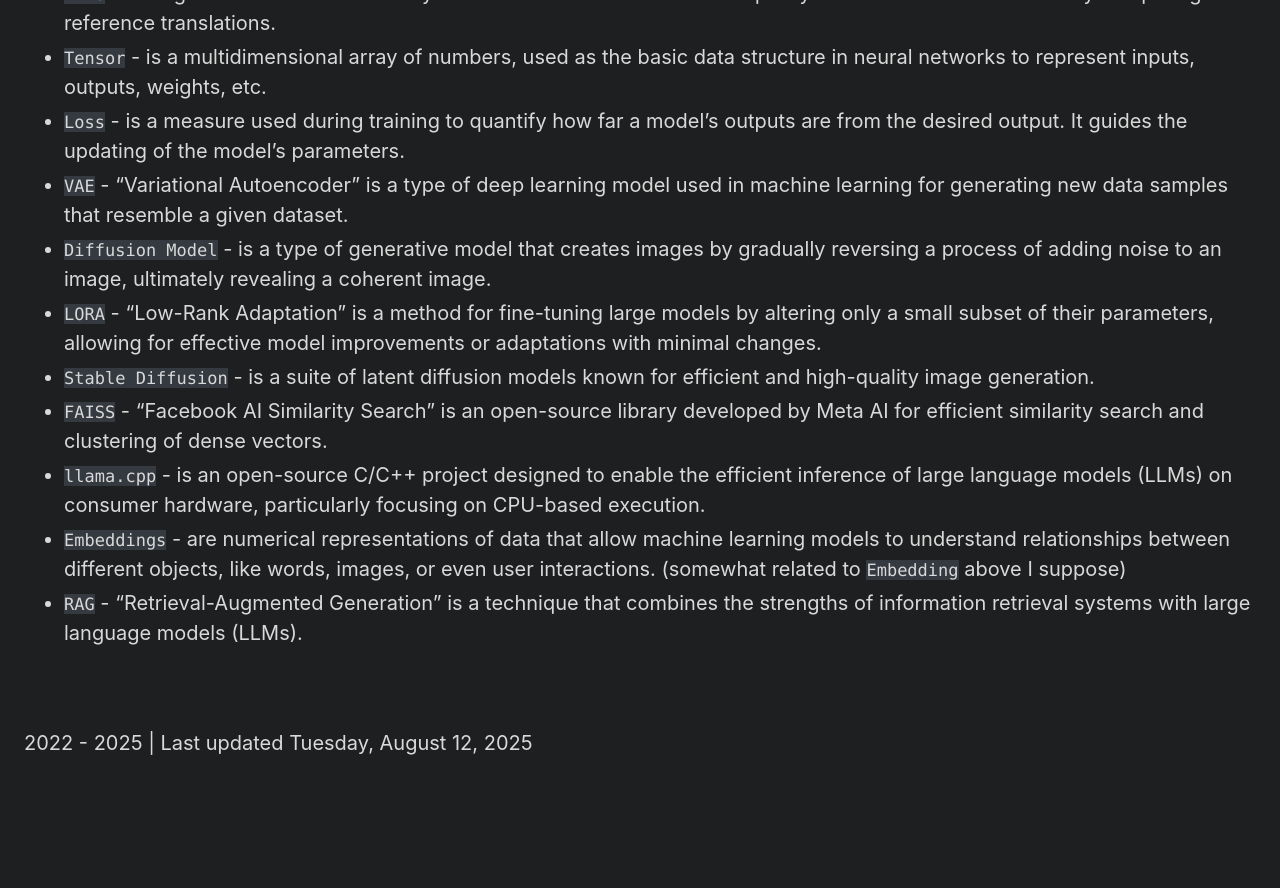
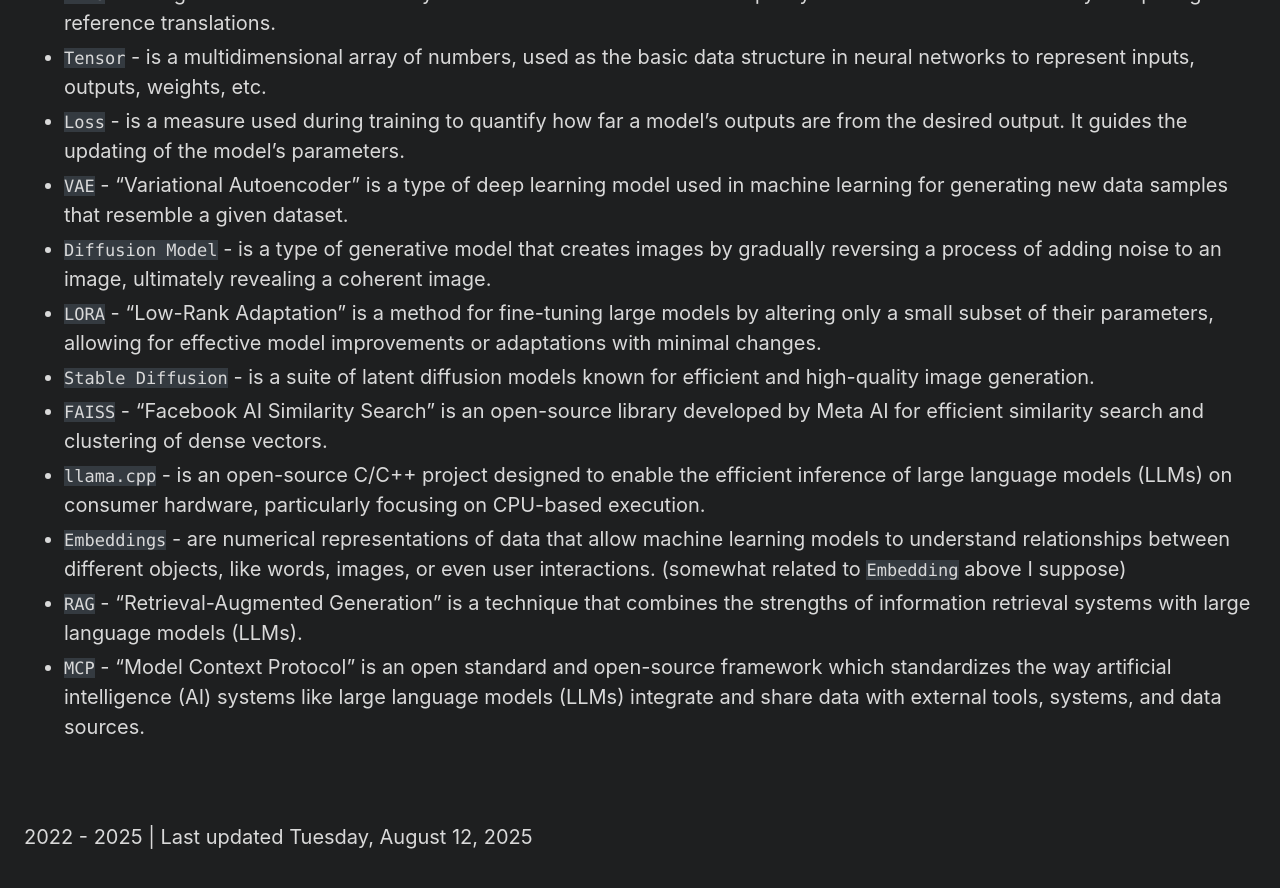
Before and after one commit to artemdevel/artemdevel.github.io, a Jekyll site: the page built from _posts/2025-08-12-ai-glossary.md, in a window 1280 px wide and 900 px high, scrolled down 1779 px. Shown: the top 888 px of the window. Built offline with Jekyll 4.4.1, drawn with Linux system fonts in a browser that asks for light colours; before the commit the page ends 2585 px from its top, so only the background shows below that.

Commit message:
Update AI Glossary

```diff
--- a/_posts/2025-08-12-ai-glossary.md
+++ b/_posts/2025-08-12-ai-glossary.md
@@ -45,3 +45,4 @@
 * `llama.cpp` - is an open-source C/C++ project designed to enable the efficient inference of large language models (LLMs) on consumer hardware, particularly focusing on CPU-based execution.
 * `Embeddings` - are numerical representations of data that allow machine learning models to understand relationships between different objects, like words, images, or even user interactions. (somewhat related to `Embedding` above I suppose)
 * `RAG` - "Retrieval-Augmented Generation" is a technique that combines the strengths of information retrieval systems with large language models (LLMs).
+* `MCP` - "Model Context Protocol" is an open standard and open-source framework which standardizes the way artificial intelligence (AI) systems like large language models (LLMs) integrate and share data with external tools, systems, and data sources.
```
